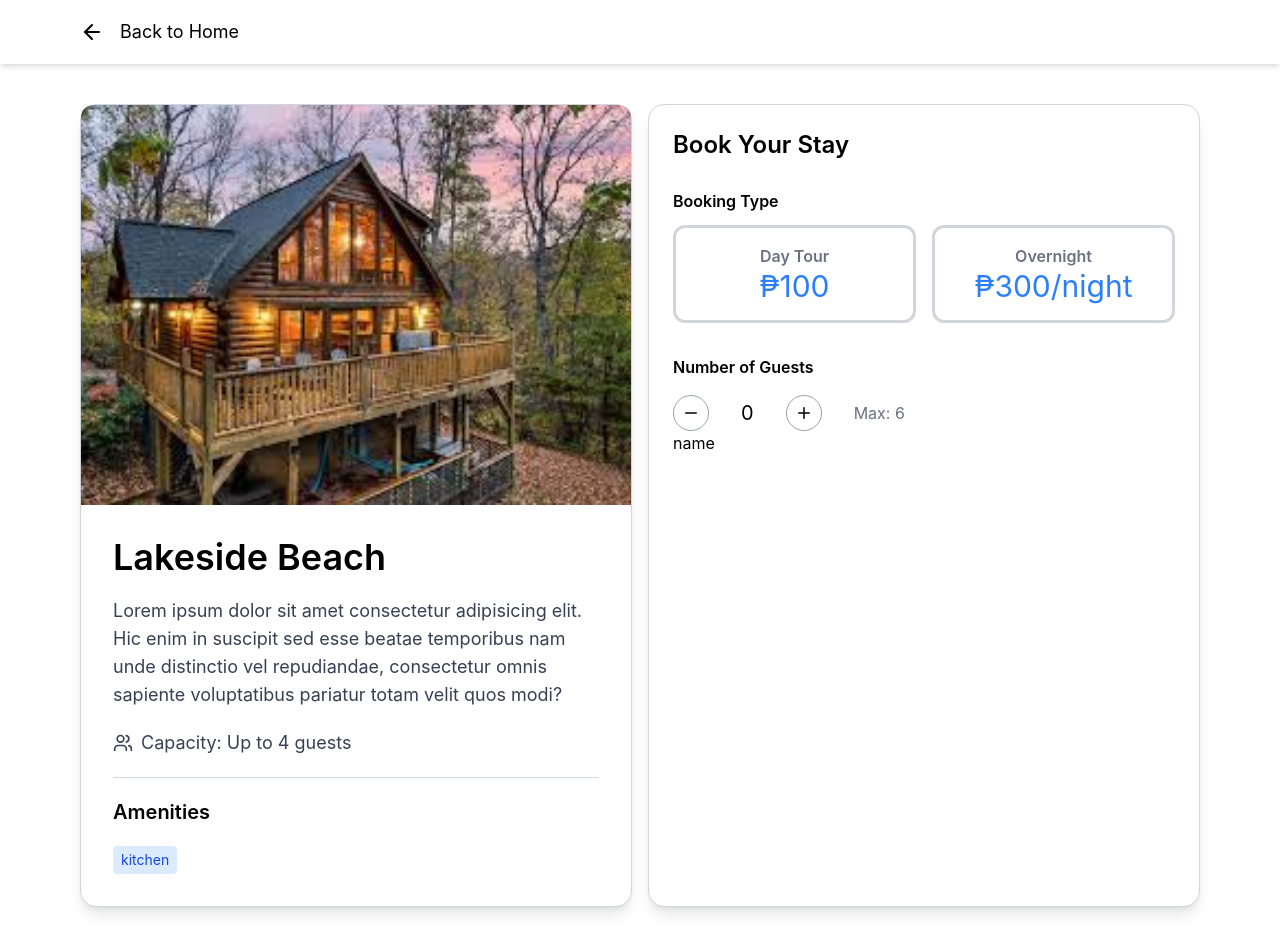
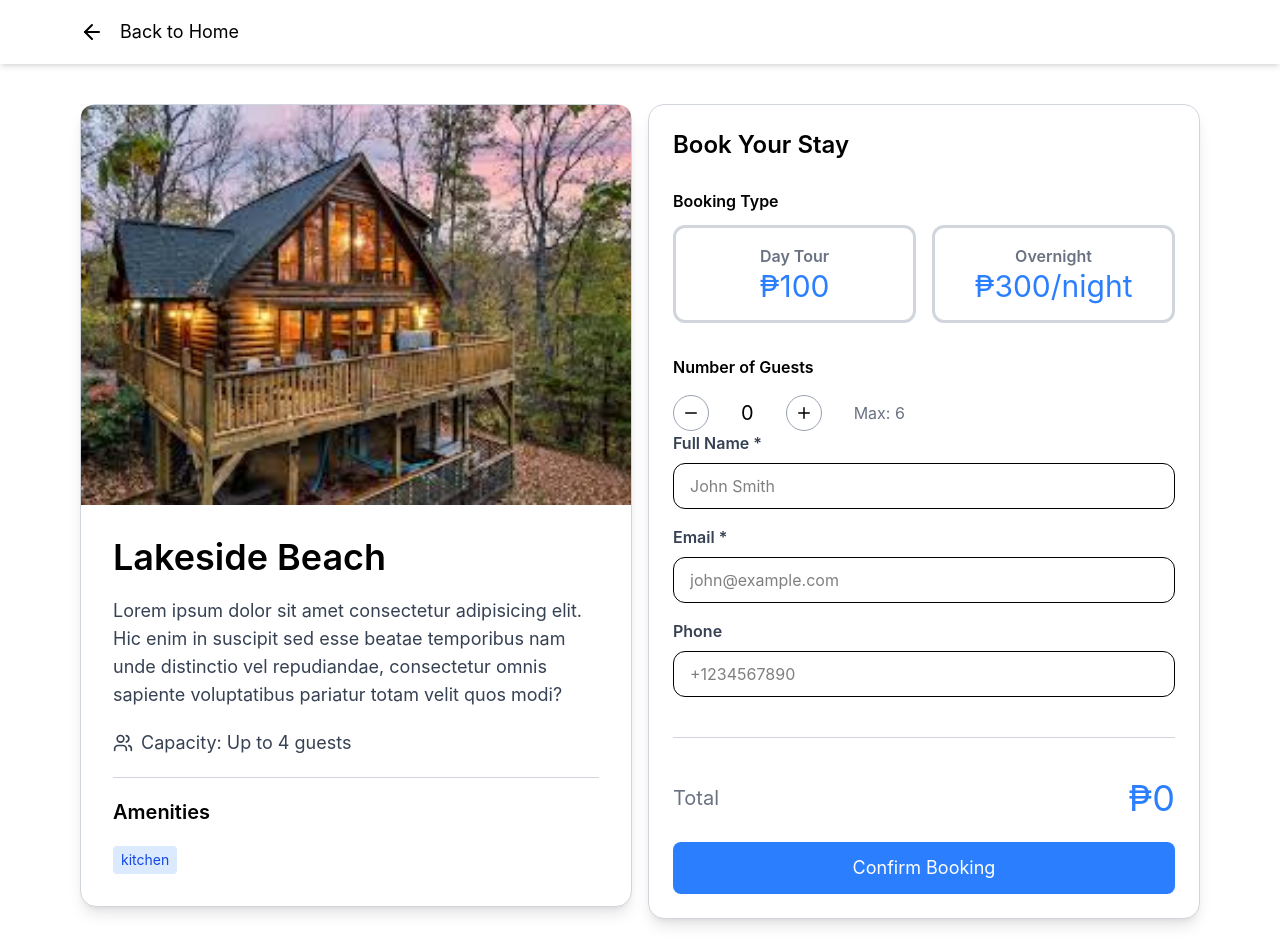
Before and after one commit to Code-W-Gab/Resort_Reservation, a React app in the folder frontend/: page /reserve/1 in a window 1280 px wide. Shown: the top 952 px of the page. Built offline with nearby package versions, Linux system fonts and the light colour scheme; the HTML template or start-up script is replaced by a standard one.

Commit message:
Update the booking cottage

```diff
--- a/frontend/src/Components/User/Book.jsx
+++ b/frontend/src/Components/User/Book.jsx
@@ -7,7 +7,7 @@ export default function Book() {
   const [capacity, setCapacity] = useState(0)
 
   return(
-    <main className='py-10 grid grid-cols-2 gap-4 px-20'>
+    <main className='py-10 grid grid-cols-2 gap-4 px-20 items-start'>
       <div className='border border-gray-300 rounded-2xl bg-white shadow-lg'>
         <img src={cabin} alt='cabin' className=' h-100 w-full object-cover rounded-tl-xl rounded-tr-xl'/>
         <div className='p-8'>
@@ -68,9 +68,31 @@ export default function Book() {
           </div>
         </div>
 
+        <div className='flex flex-col gap-4'>
+          <div className='flex flex-col gap-2'>
+            <label className='text-md text-gray-700 font-semibold'>Full Name *</label>
+            <input type="text" placeholder='John Smith' className='border py-2.5 px-4 rounded-xl'/>
+          </div>
+          <div className='flex flex-col gap-2'>
+            <label className='text-md text-gray-700 font-semibold'>Email *</label>
+            <input type="email" placeholder='john@example.com' className='border py-2.5 px-4 rounded-xl'/>
+          </div>
+          <div className='flex flex-col gap-2'>
+            <label className='text-md text-gray-700 font-semibold'>Phone</label>
+            <input type="text" placeholder='+1234567890' className='border py-2.5 px-4 rounded-xl'/>
+          </div>
+        </div>
+
+        <div className='border-b border-gray-300 my-10'></div>
+
         <div>
-          name
+          <div className='flex items-center justify-between '>
+            <p className='text-gray-500 text-xl'>Total</p>
+            <h3 className='text-blue-500 text-4xl'>₱0</h3>
+          </div>
+          <button className='bg-blue-500 text-white w-full py-3 rounded-lg text-lg mt-6'>Confirm Booking</button>
         </div>
+
       </div>
     </main>
   )
```
